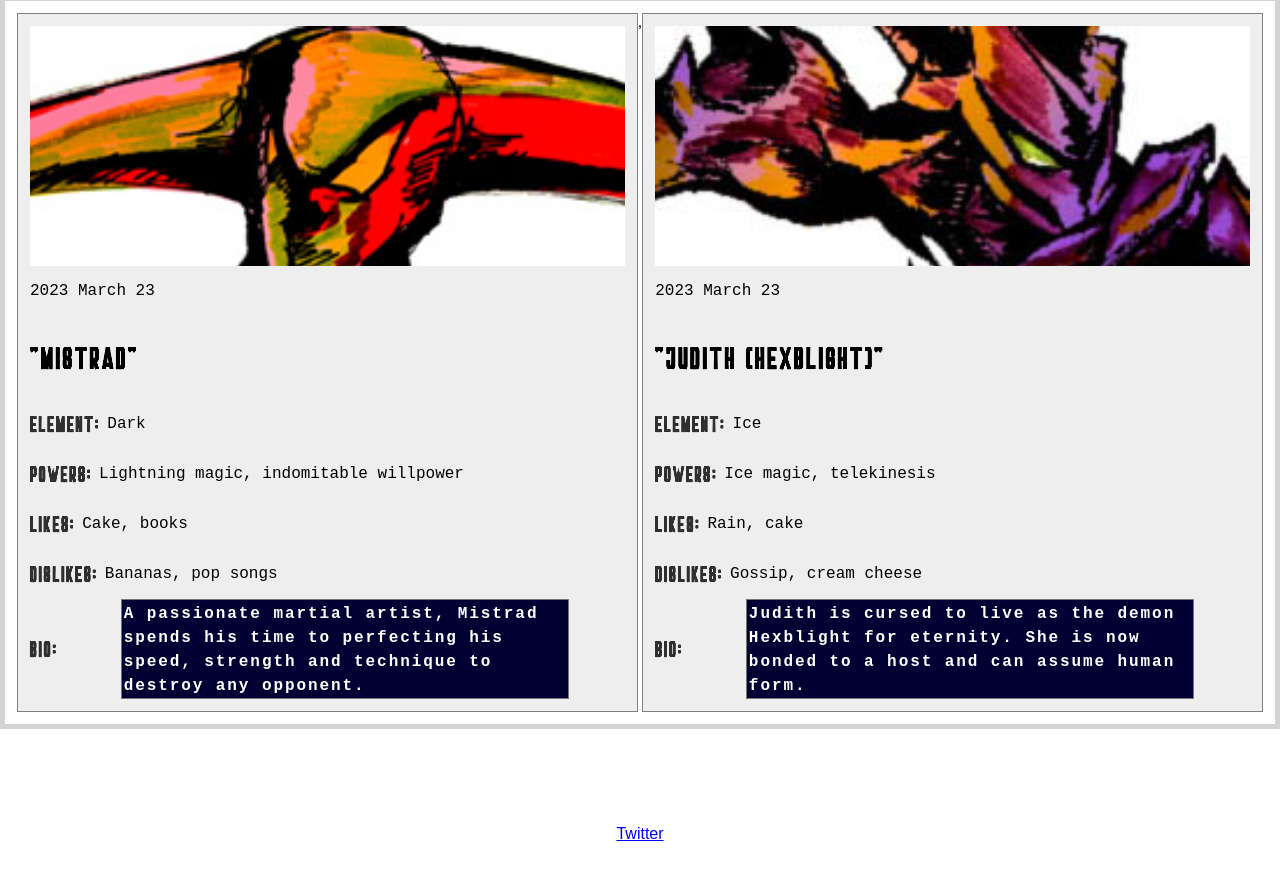
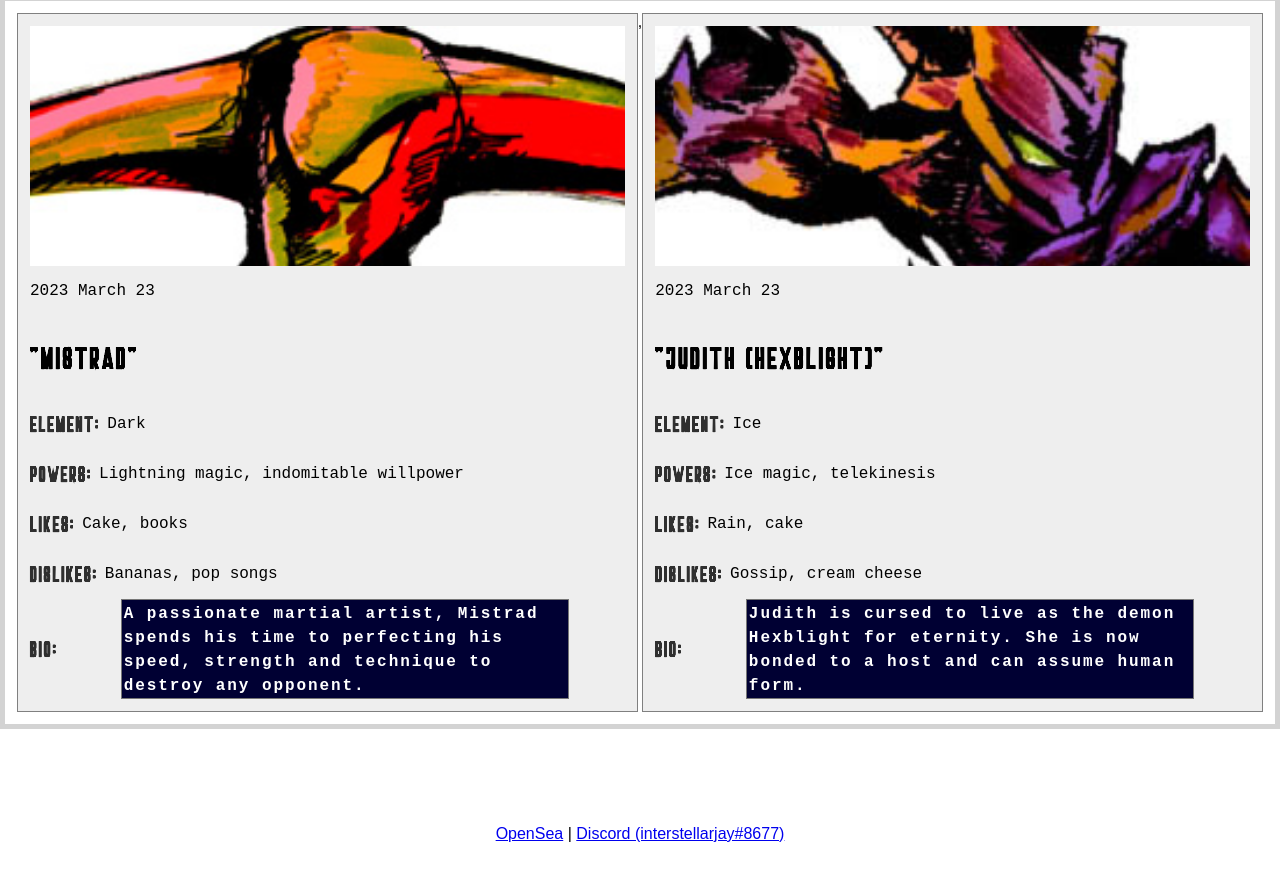
Before and after one commit to gsg-jay/gsg-nft, a plain HTML site: page index.html in a window 1280 px wide. Shown: the part 257-1138 px from the top of the page. Drawn offline with Linux system fonts and the light colour scheme.

Commit message:
Added new contact info

```diff
--- a/index.html
+++ b/index.html
@@ -182,7 +182,9 @@
     </section>
     <main class="content"></main>
     <footer>
-        <a href="https://www.twitter.com/jbedstark">Twitter</a>
+        <div><a href="https://opensea.io/collection/rain-demons">OpenSea</a>
+            | <a href="mailto:jay@gemsword.games">Discord (interstellarjay#8677)</a>
+        </div>
     </footer>
     <script>
         const drops = [
```
